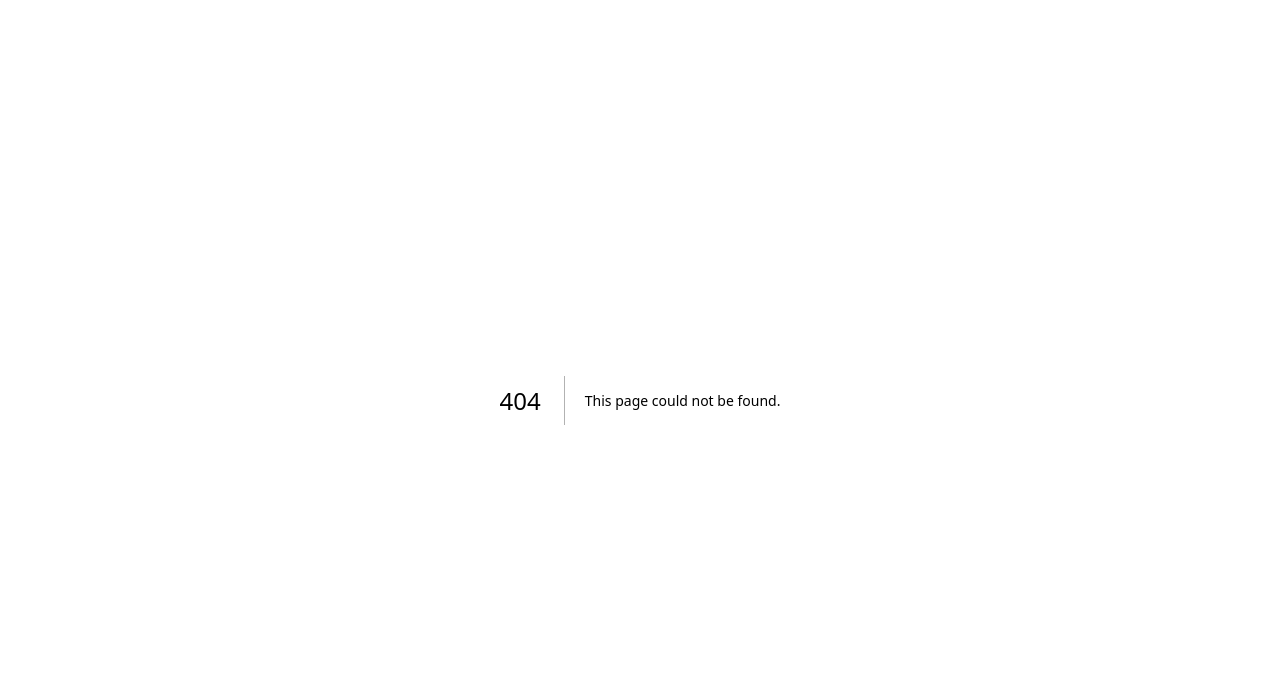
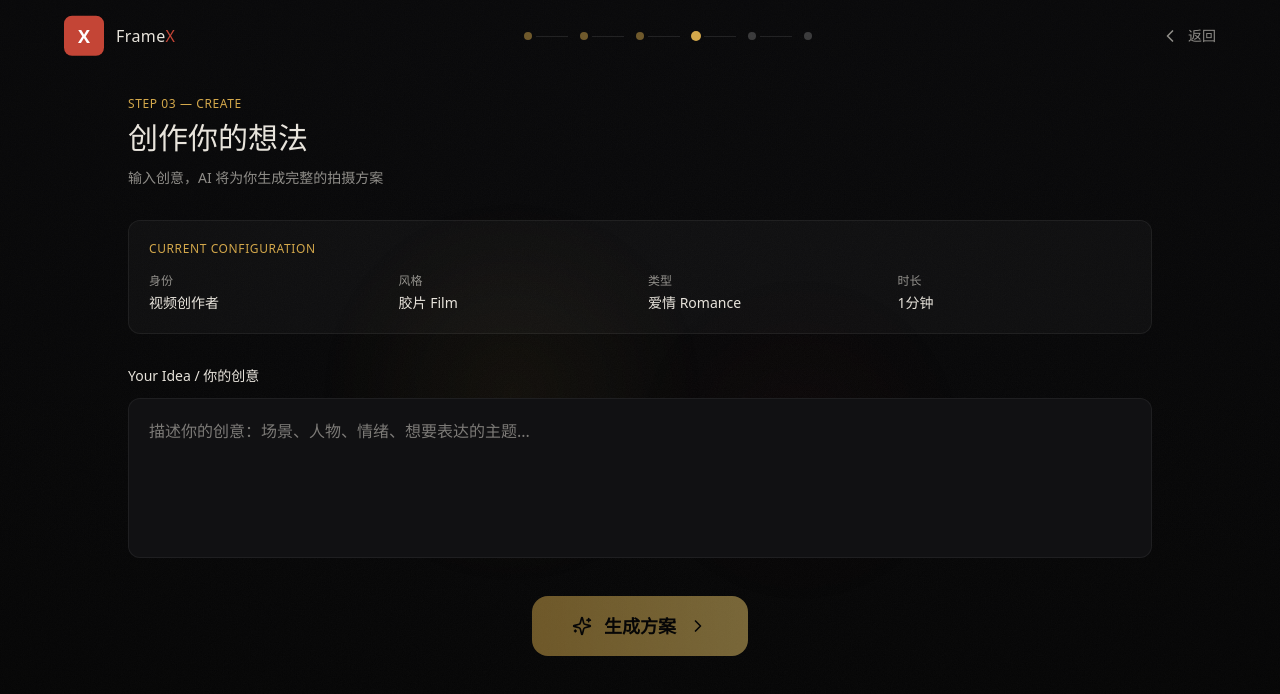
Before and after one commit to 0526c/framexII, a Next.js app: page /create in a window 1280 px wide. Before the commit this address had no page. Shown: the top 694 px of the page. Built offline with nearby package versions, Linux system fonts and the light colour scheme.

Commit message:
Create page.tsx

```diff
--- /dev/null
+++ b/app/create/page.tsx
@@ -0,0 +1,163 @@
+"use client";
+
+import { useState, useEffect } from "react";
+import { useRouter } from "next/navigation";
+import { motion, AnimatePresence } from "framer-motion";
+import GrainBackground from "@/components/GrainBackground";
+import NavHeader from "@/components/NavHeader";
+import PageTransition from "@/components/PageTransition";
+import { GenerationSteps } from "@/components/ProgressBar";
+import { generateMockScript, generateMockShots } from "@/lib/data";
+import { Sparkles, ChevronRight } from "lucide-react";
+
+export default function CreatePage() {
+  const router = useRouter();
+  const [config, setConfig] = useState({
+    identityName: "视频创作者",
+    styleName: "胶片 Film",
+    genreName: "爱情 Romance",
+    durationName: "1分钟",
+  });
+  const [idea, setIdea] = useState("");
+  const [isGenerating, setIsGenerating] = useState(false);
+  const [currentStep, setCurrentStep] = useState(-1);
+
+  useEffect(() => {
+    const saved = localStorage.getItem("framex_config");
+    const identity = localStorage.getItem("framex_identity_name");
+    if (saved) {
+      const parsed = JSON.parse(saved);
+      setConfig({
+        identityName: identity || "视频创作者",
+        styleName: parsed.styleName,
+        genreName: parsed.genreName,
+        durationName: parsed.durationName,
+      });
+    }
+  }, []);
+
+  const handleGenerate = async () => {
+    if (!idea.trim() || isGenerating) return;
+
+    setIsGenerating(true);
+
+    for (let i = 0; i < 4; i++) {
+      setCurrentStep(i);
+      await new Promise(r => setTimeout(r, 800));
+    }
+
+    const script = generateMockScript(config.genreName.split(" ")[0].toLowerCase());
+    const shots = generateMockShots(config.genreName.split(" ")[0].toLowerCase());
+
+    localStorage.setItem("framex_script", JSON.stringify(script));
+    localStorage.setItem("framex_shots", JSON.stringify(shots));
+
+    setIsGenerating(false);
+    setCurrentStep(-1);
+
+    router.push("/storyboard/");
+  };
+
+  return (
+    <main className="relative min-h-screen overflow-hidden">
+      <GrainBackground />
+
+      <div className="relative z-10 min-h-screen flex flex-col">
+        <NavHeader currentStep={3} totalSteps={5} />
+
+        <PageTransition className="flex-1 px-6 lg:px-10 py-8 pt-24">
+          <div className="max-w-5xl mx-auto">
+            <motion.div
+              initial={{ opacity: 0, y: 20 }}
+              animate={{ opacity: 1, y: 0 }}
+              className="mb-8"
+            >
+              <div className="text-xs font-medium text-gold tracking-wider uppercase mb-2">
+                Step 03 — Create
+              </div>
+              <h1 className="text-2xl sm:text-3xl font-medium text-cream mb-3">
+                创作你的想法
+              </h1>
+              <p className="text-cream-dim text-sm">
+                输入创意，AI 将为你生成完整的拍摄方案
+              </p>
+            </motion.div>
+
+            <motion.div
+              initial={{ opacity: 0, y: 20 }}
+              animate={{ opacity: 1, y: 0 }}
+              transition={{ delay: 0.1 }}
+              className="p-5 rounded-xl border border-border bg-white/[0.03] mb-8"
+            >
+              <h3 className="text-xs font-medium text-gold tracking-wider uppercase mb-4">
+                Current Configuration
+              </h3>
+              <div className="grid grid-cols-2 md:grid-cols-4 gap-4 text-sm">
+                {Object.entries(config).map(([key, value]) => (
+                  <div key={key}>
+                    <div className="text-cream-dim text-xs mb-1">
+                      {key === "identityName" ? "身份" :
+                       key === "styleName" ? "风格" :
+                       key === "genreName" ? "类型" : "时长"}
+                    </div>
+                    <div className="text-cream font-medium">{value}</div>
+                  </div>
+                ))}
+              </div>
+            </motion.div>
+
+            <motion.div
+              initial={{ opacity: 0, y: 20 }}
+              animate={{ opacity: 1, y: 0 }}
+              transition={{ delay: 0.2 }}
+              className="mb-8"
+            >
+              <label className="block text-sm font-medium text-cream mb-3">
+                Your Idea / 你的创意
+              </label>
+              <textarea
+                value={idea}
+                onChange={(e) => setIdea(e.target.value)}
+                placeholder="描述你的创意：场景、人物、情绪、想要表达的主题..."
+                className="w-full h-40 p-5 rounded-xl bg-void-lighter border border-border text-cream placeholder:text-cream-dim/50 resize-none focus:outline-none focus:border-gold/50 focus:ring-1 focus:ring-gold/30 transition-all"
+              />
+            </motion.div>
+
+            <motion.div
+              initial={{ opacity: 0, y: 20 }}
+              animate={{ opacity: 1, y: 0 }}
+              transition={{ delay: 0.3 }}
+              className="flex justify-center mb-12"
+            >
+              <motion.button
+                onClick={handleGenerate}
+                disabled={!idea.trim() || isGenerating}
+                className="group relative px-10 py-4 bg-gradient-to-r from-gold to-gold-bright rounded-2xl font-semibold text-void text-lg flex items-center gap-3 disabled:opacity-50 disabled:cursor-not-allowed overflow-hidden"
+                whileHover={{ scale: 1.02, boxShadow: "0 20px 40px rgba(212,168,75,0.3)" }}
+                whileTap={{ scale: 0.98 }}
+              >
+                <Sparkles className="w-5 h-5" />
+                {isGenerating ? "生成中..." : "生成方案"}
+                <ChevronRight className="w-5 h-5 group-hover:translate-x-1 transition-transform" />
+                <div className="absolute inset-0 -translate-x-full group-hover:translate-x-full transition-transform duration-700 bg-gradient-to-r from-transparent via-white/30 to-transparent" />
+              </motion.button>
+            </motion.div>
+
+            <AnimatePresence>
+              {isGenerating && (
+                <motion.div
+                  initial={{ opacity: 0, y: 20 }}
+                  animate={{ opacity: 1, y: 0 }}
+                  exit={{ opacity: 0, y: -20 }}
+                  className="flex justify-center"
+                >
+                  <GenerationSteps currentStep={currentStep} />
+                </motion.div>
+              )}
+            </AnimatePresence>
+          </div>
+        </PageTransition>
+      </div>
+    </main>
+  );
+}
```
